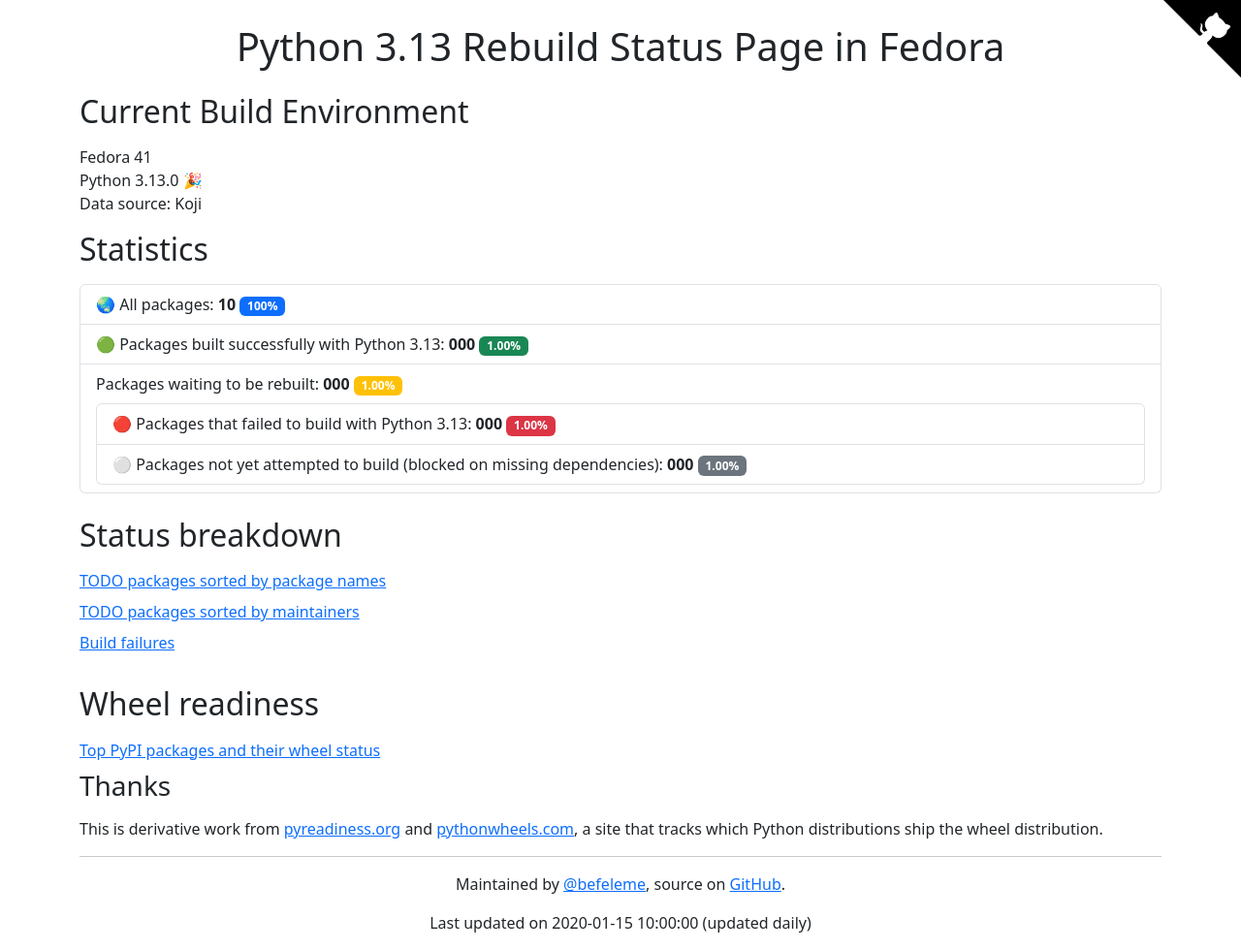
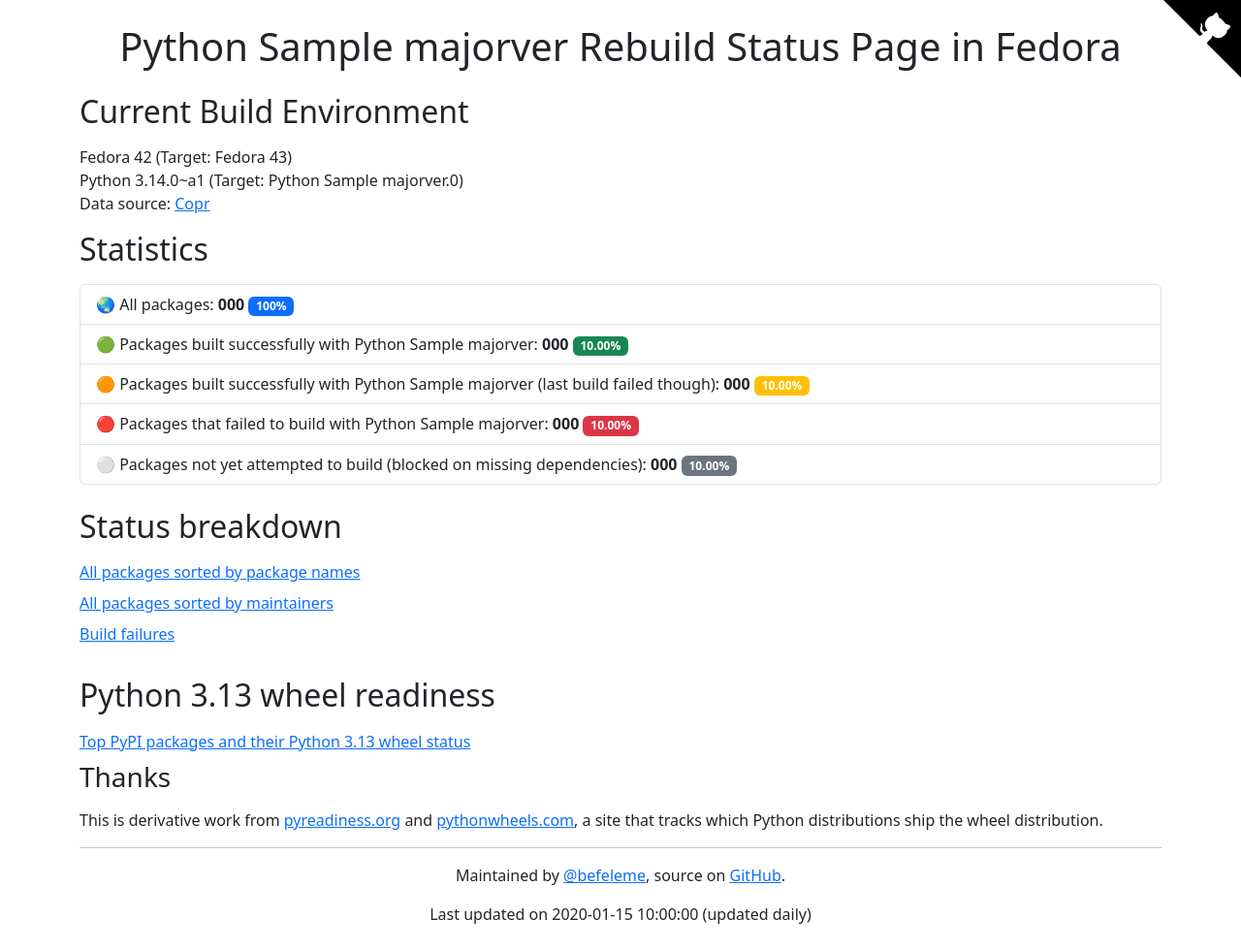
Before and after one commit to befeleme/fedora-python-rebuild-status, a Flask app: template templates/index.html in a window 1280 px wide. Shown: the whole page at 97% size. After the commit the page ends 953 px from the top, so only its background shows below. Run offline with Flask 3, Linux system fonts and the light colour scheme; the template is opened without the code that fills it: most values are stand-ins (such as "Sample title", 1, 10 or a date in 2020); parts of the project's set-up code (start-up, migrations or seed data) failed here and were passed over; some libraries are stand-ins or nearby versions.

Commit message:
Report the status of Python 3.14 rebuild
Sill track wheels for Python 3.13 though, we want to monitor the
ongoing adoption.

```diff
--- a/app.py
+++ b/app.py
@@ -16,11 +16,11 @@ REPORT_STATES = {
     "failed": "🔴",
 }
 
-MAJOR_VERSION = "3.13"
-ALL_TO_BUILD = sorted(load_data("data/python312.pkgs"))
-# python3.12 won't ever require 'python(abi) = 3.13'
-ALL_TO_BUILD.remove("python3.12")
-SUCCESSFULLY_REBUILT = load_data("data/python313.pkgs")
+MAJOR_VERSION = "3.14"
+WHEEL_MAJOR_VERSION = "3.13"
+ALL_TO_BUILD = sorted(load_data("data/python313.pkgs"))
+ALL_TO_BUILD.remove("python3.13")  # it won't ever require 'python(abi) = MAJOR_VERSION'
+SUCCESSFULLY_REBUILT = load_data("data/python314.pkgs")
 FAILED = load_data("data/failed.pkgs")
 WAITING = load_data("data/waiting.pkgs")
 BUGZILLAS = load_json("data/bzurls.json")
@@ -108,10 +108,12 @@ def index():
     return render_template(
         'index.html',
         number_pkgs_to_rebuild=len(ALL_TO_BUILD),
-        number_pkgs_success=len(SUCCESSFULLY_REBUILT),
+        number_pkgs_success=count_pkgs_with_state(build_status, REPORT_STATES["success"]),
+        number_pkgs_flaky=count_pkgs_with_state(build_status, REPORT_STATES["once_succeeded_last_failed"]),
         number_pkgs_failed=len(FAILED),
         number_pkgs_waiting=len(WAITING),
         updated=updated,
+        majorver=MAJOR_VERSION,
     )
 
 @app.route('/packages/')
@@ -120,6 +122,7 @@ def packages():
         'packages.html',
         status_by_packages=status_by_packages,
         updated=updated,
+        majorver=MAJOR_VERSION,
     )
 
 @app.route('/maintainers/')
@@ -128,6 +131,7 @@ def maintainers():
         'maintainers.html',
         status_by_maintainers=status_by_maintainers,
         updated=updated,
+        majorver=MAJOR_VERSION,
     )
 
 @app.route('/failures/')
@@ -136,6 +140,7 @@ def failures():
         'failures.html',
         status_failed=create_failed_report(build_status),
         updated=updated,
+        majorver=MAJOR_VERSION,
     )
 
 @app.route('/wheels/')
@@ -143,7 +148,7 @@ def wheels():
         return render_template(
         'wheels.html',
         results=wheel_readiness,
-        major=MAJOR_VERSION,
+        major=WHEEL_MAJOR_VERSION,
         updated=updated,
         do_support=wheels_count,
     )
--- a/scripts/bugzillas.py
+++ b/scripts/bugzillas.py
@@ -7,13 +7,13 @@ from loaders import load_data, load_monitor_report, KOJI
 BUGZILLA = 'bugzilla.redhat.com'
 BZ_PAGE_SIZE = 20
 TRACKER = 2244836  # PYTHON3.13
-RAWHIDE = 2260875  # F41FTBFS
+# RAWHIDE = 2260875  # F41FTBFS
 BZAPI = bugzilla.Bugzilla(BUGZILLA)
 
 FAILED = load_data("data/failed.pkgs")
 # we only want to do Copr magic before the mass rebuild
 if not KOJI:
-    HISTORICALLY_SUCCESSFUL = load_data("data/python313.pkgs")
+    HISTORICALLY_SUCCESSFUL = load_data("data/python314.pkgs")
     ALL_IN_COPR = load_monitor_report("data/copr.pkgs")
 
     # Attempt to find bugzillas for packages that
@@ -25,7 +25,7 @@ SORTED_FAILS = sorted(FAILED)
 
 def bugzillas():
     query = BZAPI.build_query(product='Fedora')
-    query['blocks'] = [TRACKER, RAWHIDE]
+    query['blocks'] = [TRACKER]  #, RAWHIDE]
     query['limit'] = BZ_PAGE_SIZE
     query['offset'] = 0
     results = []
--- a/scripts/loaders.py
+++ b/scripts/loaders.py
@@ -2,7 +2,7 @@ import json
 
 # set to True after the mass-rebuild to use Koji as the source for data
 # otherwise Copr will be used (90% of the time)
-KOJI = True
+KOJI = False
 
 
 def load_data(filename):
--- a/templates/failures.html
+++ b/templates/failures.html
@@ -1,5 +1,5 @@
 {% extends "base.html" %}
-{% block title %}Python 3.13 failed to build breakdown{% endblock %}
+{% block title %}Python {{majorver}} failed to build breakdown{% endblock %}
 {% block content %}
 <a href="{{ url_for('index') }}" class="btn btn-primary mb-3"> &lt&lt&lt Home</a>
 <h2 class="mb-3">Packages that fail to build (🔴 + 🟠)</h2>
@@ -11,7 +11,7 @@
                 <th scope="col">Package name</th>
                 <th scope="col">Build status</th>
                 <th scope="col">Build attempts in Copr</th>
-                <th scope="col">Bugzilla ticket (all open PYTHON3.13 and F41FTBFS)</th>
+                <th scope="col">Bugzilla ticket (all open PYTHON{{majorver}})</th>
             </tr>
         </thead>
         <tbody>
@@ -20,7 +20,7 @@
                 <td>{{ package_name }}</td>
                 <td>{{ detail["state"] }}</td>
                 <td>
-                    <a href="https://copr.fedorainfracloud.org/coprs/g/python/python3.13/package/{{ package_name }}/">
+                    <a href="https://copr.fedorainfracloud.org/coprs/g/python/python3.14/package/{{ package_name }}/">
                         Copr - {{ package_name }}
                     </a>
                 </td>
--- a/templates/index.html
+++ b/templates/index.html
@@ -1,63 +1,61 @@
 {% extends "base.html" %}
-{% block title %}Python 3.13 rebuild status page in Fedora{% endblock %}
+{% block title %}Python {{majorver}} rebuild status page in Fedora{% endblock %}
 {% block content %}
-<h1 class="mb-4">Python 3.13 Rebuild Status Page in Fedora</h1>
+<h1 class="mb-4">Python {{majorver}} Rebuild Status Page in Fedora</h1>
 
 <h2 class="mb-3">Current Build Environment</h2>
 <p>
-    Fedora 41<br>
-    Python 3.13.0 🎉<br>
-    Data source: Koji
+    Fedora 42 (Target: Fedora 43)<br>
+    Python 3.14.0~a1 (Target: Python {{majorver}}.0)<br>
+    Data source: <a href="https://copr.fedorainfracloud.org/coprs/g/python/python3.14/">Copr</a>
 </p>
 
 
 <h2 class="mb-3">Statistics</h2>
 <ul class="list-group mb-4">
     <li class="list-group-item">
-        🌏 All packages: <b>{{ number_pkgs_to_rebuild + number_pkgs_success }}</b>
+        🌏 All packages: <b>{{ number_pkgs_to_rebuild }}</b>
         <span class="badge bg-primary">100%</span>
     </li>
     <li class="list-group-item">
-        🟢 Packages built successfully with Python 3.13:
+        🟢 Packages built successfully with Python {{majorver}}:
         <b>{{ number_pkgs_success }}</b>
         <span class="badge bg-success">
-            {{ "{:.2f}%".format(number_pkgs_success * 100 / (number_pkgs_to_rebuild + number_pkgs_success)) }}
+            {{ "{:.2f}%".format(number_pkgs_success * 100 / (number_pkgs_to_rebuild)) }}
         </span>
     </li>
     <li class="list-group-item">
-        Packages waiting to be rebuilt:
-        <b>{{ number_pkgs_to_rebuild }}</b>
+        🟠 Packages built successfully with Python {{majorver}} (last build failed though):
+        <b>{{ number_pkgs_flaky }}</b>
         <span class="badge bg-warning">
-            {{ "{:.2f}%".format(number_pkgs_to_rebuild * 100 / (number_pkgs_to_rebuild + number_pkgs_success)) }}
+            {{ "{:.2f}%".format(number_pkgs_flaky * 100 / (number_pkgs_to_rebuild)) }}
         </span>
-        <ul class="list-group mt-2">
+    </li>
     <li class="list-group-item">
-                🔴 Packages that failed to build with Python 3.13:
+        🔴 Packages that failed to build with Python {{majorver}}:
         <b>{{ number_pkgs_failed }}</b>
         <span class="badge bg-danger">
-                    {{ "{:.2f}%".format(number_pkgs_failed * 100 / (number_pkgs_to_rebuild + number_pkgs_success)) }}
+            {{ "{:.2f}%".format(number_pkgs_failed * 100 / (number_pkgs_to_rebuild)) }}
         </span>
     </li>
     <li class="list-group-item">
         ⚪ Packages not yet attempted to build (blocked on missing dependencies):
         <b>{{ number_pkgs_waiting }}</b>
         <span class="badge bg-secondary">
-                    {{ "{:.2f}%".format(number_pkgs_waiting * 100 / (number_pkgs_to_rebuild + number_pkgs_success)) }}
+            {{ "{:.2f}%".format(number_pkgs_waiting * 100 / (number_pkgs_to_rebuild)) }}
         </span>
-            </li>
-        </ul>
     </li>
 </ul>
 
 <h2 class="mb-3">Status breakdown</h2>
 <div class="list-group mb-4">
-<a href="{{ url_for('packages') }}" class="d-block mb-2">TODO packages sorted by package names</a>
-<a href="{{ url_for('maintainers') }}" class="d-block mb-2">TODO packages sorted by maintainers</a>
+<a href="{{ url_for('packages') }}" class="d-block mb-2">All packages sorted by package names</a>
+<a href="{{ url_for('maintainers') }}" class="d-block mb-2">All packages sorted by maintainers</a>
 <a href="{{ url_for('failures') }}" class="d-block mb-2">Build failures</a>
 </div>
 
-<h2 class="mb-3">Wheel readiness</h2>
+<h2 class="mb-3">Python 3.13 wheel readiness</h2>
 <div>
-<a href="{{ url_for('wheels')}}" class="d-block mb-2">Top PyPI packages and their wheel status</a>
+<a href="{{ url_for('wheels')}}" class="d-block mb-2">Top PyPI packages and their Python 3.13 wheel status</a>
 </div>
 {% endblock %}
--- a/templates/maintainers.html
+++ b/templates/maintainers.html
@@ -1,5 +1,5 @@
 {% extends "base.html" %}
-{% block title %}Fedora - Python 3.13 rebuild: sorted by maintainers{% endblock %}
+{% block title %}Fedora - Python {{majorver}} rebuild: sorted by maintainers{% endblock %}
 {% block content %}
 <a href="{{ url_for('index') }}" class="btn btn-primary mb-3"> &lt&lt&lt Home</a>
 <h2 class="mb-3">All packages grouped by package maintainer</h2>
--- a/templates/packages.html
+++ b/templates/packages.html
@@ -1,5 +1,5 @@
 {% extends "base.html" %}
-{% block title %}Fedora - Python 3.13 rebuild: sorted by package name{% endblock %}
+{% block title %}Fedora - Python {{majorver}} rebuild: sorted by package name{% endblock %}
 {% block content %}
 <a href="{{ url_for('index') }}" class="btn btn-primary mb-3"> &lt&lt&lt Home</a>
 <h2 class="mb-3">All packages sorted by package name</h2>
```
Also changed, not shown: 2 other files. Lines whose indentation alone changed are shown as unchanged.
